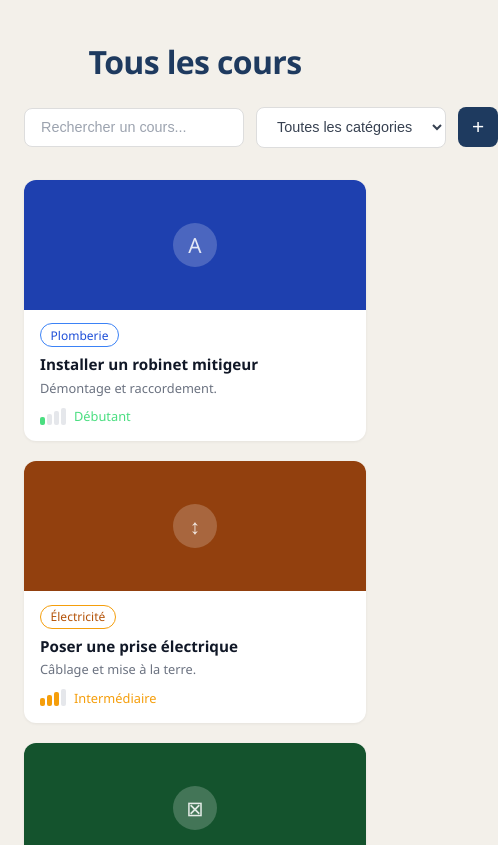
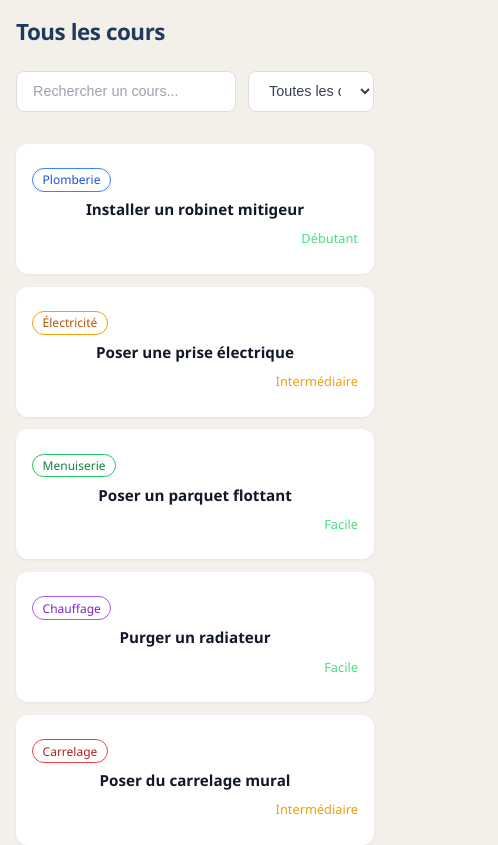
Before and after one commit to Alithiel31/SkillFusion, a SvelteKit app in the folder client/: page /cours in a window 390 px wide. Shown: the top 845 px of the page, 498 px wide, since content can reach past the window. Built offline with nearby package versions, Linux system fonts and the light colour scheme.

Commit message:
Creating the page all course for mobile

```diff
--- a/client/src/routes/cours/+page.svelte
+++ b/client/src/routes/cours/+page.svelte
@@ -159,14 +159,18 @@
 			/>
 
 			<div class="dropdown-wrapper">
-				<select id="categorie-select" class="category-btn" onclick={() => (showDropdown = !showDropdown)}>
+				<select
+					id="categorie-select"
+					class="category-btn"
+					onclick={() => (showDropdown = !showDropdown)}
+				>
 					{selectedCategory}
 					<span class="chevron">▾</span>
-							{#each categories as cat}
-								<option value="${cat}">
-									{cat}
-								</option>
-							{/each}
+					{#each categories as cat}
+						<option value="${cat}">
+							{cat}
+						</option>
+					{/each}
 				</select>
 			</div>
 
@@ -382,6 +386,88 @@
 		}
 	}
 
+    /* --- mobile view --- */
+	@media (max-width: 768px) {
+		.main {
+			max-width: 100%;
+			padding: 1rem;
+		}
+
+		.page-title {
+			font-size: 1.4rem;
+			text-align: left;
+		}
+
+		.search {
+			flex-direction: column;
+			align-items: stretch;
+		}
+
+		.category-btn {
+			width: 100%;
+		}
+
+		.add-btn {
+			display: none;
+		}
+
+		.category-btn {
+			width: 100%;
+		}
+
+        .search {
+            flex-direction: row;
+        }
+
+		/* TRANSFORMATION GRID → LISTE MOBILE */
+		.courses-grid {
+			display: flex;
+			flex-direction: column;
+			gap: 0.8rem;
+		}
+
+		/* CARD STYLE MOBILE */
+		.course-card {
+			display: flex;
+			align-items: center;
+			gap: 0;
+			padding: 0;
+		}
+
+		.card-image {
+			width: 0px;
+			height: 0px;
+			border-radius: 0px;
+		}
+
+		.card-body {
+			flex: 1;
+		}
+
+		.card-title {
+			font-size: 0.95rem;
+			text-align: center;
+		}
+
+		.card-subtitle {
+			font-size: 0.75rem;
+		}
+
+		.level-row {
+			justify-content: space-between;
+		}
+
+		.card-subtitle {
+			display: none;
+		}
+
+		.bars {
+			display: none;
+			width: 0;
+			height: 0;
+		}
+	}
+
 	.course-card {
 		background: white;
 		border-radius: 12px;
```
